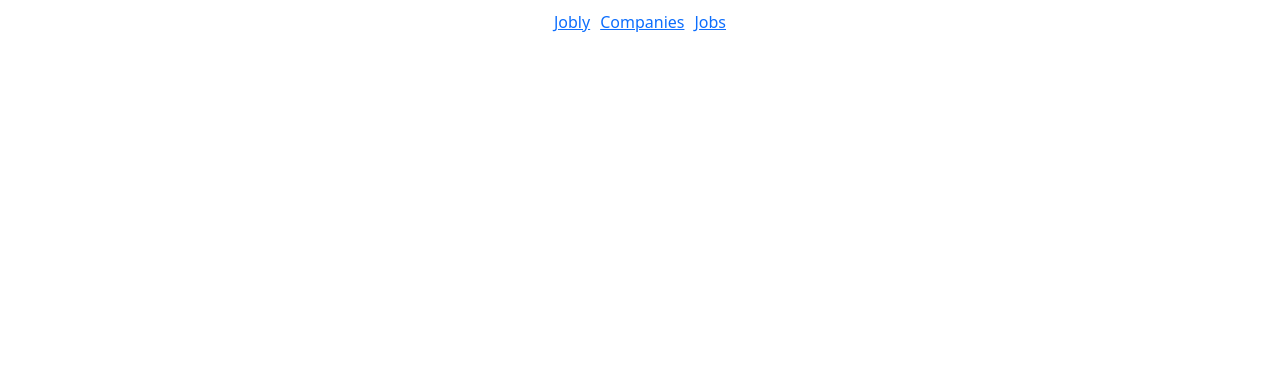
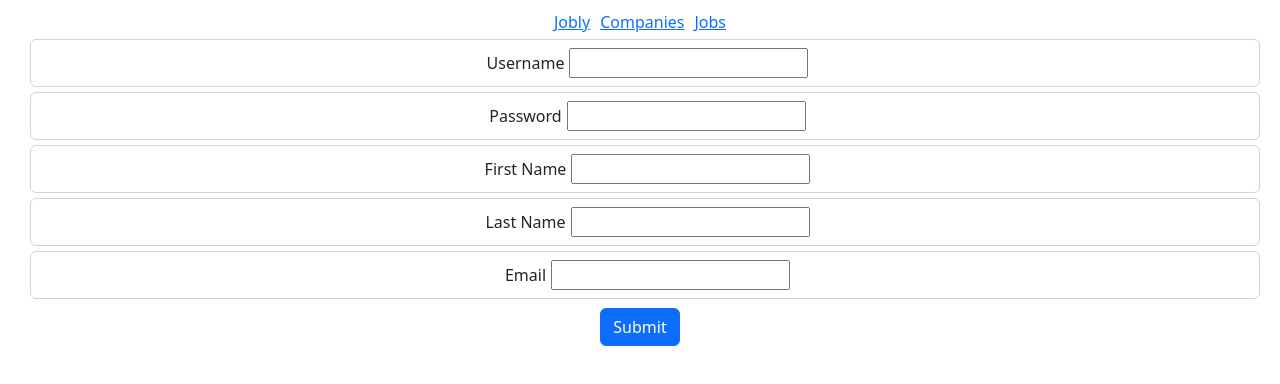
Before and after one commit to ndrewjensen/full-stack-jobly, a React (Create React App) app in the folder react-jobly/: page /register in a window 1280 px wide. Shown: the top 384 px of the page. Built offline with nearby package versions, Linux system fonts and the light colour scheme; no server answers.

Commit message:
complete register page

```diff
--- a/react-jobly/src/App/App.js
+++ b/react-jobly/src/App/App.js
@@ -20,11 +20,13 @@ function App() {
     isLoading: true
   });
 
-  async function registerUser(formData, path) {
+  async function authUser(formData, path) {
     // const { username, password, firstName, lastName, email } = formData;
     const resp =
       await JoblyApi.request(`auth/${path}`, formData, "post");
-    const token = jwt_decode(resp);
+      console.log("resp", resp)
+    const token = jwt_decode(resp.token);
+    console.log("token", token)
     localStorage.setItem("token", token); //localStorage.getItem("item")
     setUser({
       data: token.username,
@@ -36,9 +38,9 @@ function App() {
   return (
     <div className="App">
       <userContext.Provider value={{ username: user.data }}>
-        <BrowserRouter>
+        <BrowserRouter >
           <Nav />
-          <RoutesList />
+          <RoutesList auth={authUser} />
         </BrowserRouter>
       </userContext.Provider>
     </div>
--- a/react-jobly/src/Job/Job.js
+++ b/react-jobly/src/Job/Job.js
@@ -5,16 +5,19 @@
  * {Jobs, CompanyPage } -> Job
  */
 
-function Job({job}) {
-  const {title, companyName, salary, equity} = job
+function Job({ job }) {
+  const { title, companyName, salary, equity } = job;
   return (
-    <div className="Job">
-     <h4>{title}</h4>
-     <h5>{companyName}</h5>
-     <p>{salary}</p>
-     <p>{equity}</p>
+    <div className="Job card m-3">
+      <div className="card-body">
+        <h5>{title}</h5>
+        <p>{companyName}</p>
+        <small>
+          Salary: {salary} | Equity: {equity}
+        </small>
+      </div>
     </div>
-  )
+  );
 }
 
 export default Job;
--- a/react-jobly/src/Register/Register.js
+++ b/react-jobly/src/Register/Register.js
@@ -1,11 +1,82 @@
 import React, { useState } from "react";
 
-function Register () {
+function Register({ auth }) {
+  const [formData, setFormData] = useState({});
+
+  /** Update form input. */
+  function handleChange(evt) {
+    const input = evt.target;
+    setFormData((formData) => ({
+      ...formData,
+      [input.name]: input.value,
+    }));
+  }
+
+  /** Call parent function and clear form. */
+  function handleSubmit(evt) {
+    evt.preventDefault();
+    auth(formData,"register");
+  }
+
   return (
     <div className="Register">
-
+      <form onSubmit={handleSubmit}>
+        <div className="form-control">
+          <label htmlFor="username">Username</label>
+          <input
+            id="username"
+            name="username"
+            onChange={handleChange}
+            value={formData.username || ""}
+            aria-label="username"
+          />
+        </div>
+        <div className="form-control">
+          <label htmlFor="password">Password</label>
+          <input
+            id="password"
+            name="password"
+            onChange={handleChange}
+            value={formData.password || ""}
+            aria-label="password"
+          />
+        </div>
+        <div className="form-control">
+          <label htmlFor="firstName">First Name</label>
+          <input
+            id="firstName"
+            name="firstName"
+            onChange={handleChange}
+            value={formData.firstName || ""}
+            aria-label="first name"
+          />
+        </div>
+        <div className="form-control">
+          <label htmlFor="lastName">Last Name</label>
+          <input
+            id="lastName"
+            name="lastName"
+            onChange={handleChange}
+            value={formData.lastName || ""}
+            aria-label="last name"
+          />
+        </div>
+        <div className="form-control">
+          <label htmlFor="email">Email</label>
+          <input
+            id="email"
+            name="email"
+            onChange={handleChange}
+            value={formData.email || ""}
+            aria-label="email"
+          />
+        </div>
+        <button className="btn-primary btn Register-btn form-text col">
+          Submit
+        </button>
+      </form>
     </div>
-  )
+  );
 }
 
 export default Register;
--- a/react-jobly/src/RoutesList/RoutesList.js
+++ b/react-jobly/src/RoutesList/RoutesList.js
@@ -12,15 +12,15 @@ import Profile from "../Profile/Profile";
  * App -> RoutesList -> { Companies, Jobs, Homepage CompanyPage}
  */
 
-function RoutesList() {
+function RoutesList({auth}) {
   return (
     <Routes className="RoutesList">
       <Route path="/" element={<Homepage />} />
       <Route path="/companies" element={<Companies />} />
       <Route path="/jobs" element={<Jobs />} />
       <Route path="/companies/:handle" element={<CompanyPage />} />
-      <Route path="/register" element={<Register />} />
-      <Route path="/login" element={<Login />} />
+      <Route path="/register" element={<Register auth={auth} />} />
+      <Route path="/login" element={<Login auth={auth} />} />
       <Route path="/profile/:username" element={<Profile />} />
       <Route path="/*" element={<Navigate to="/" />} />
     </Routes>
```
